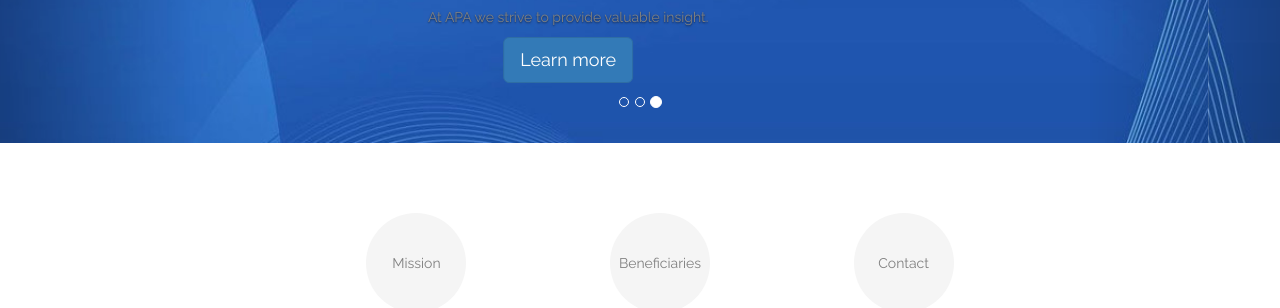
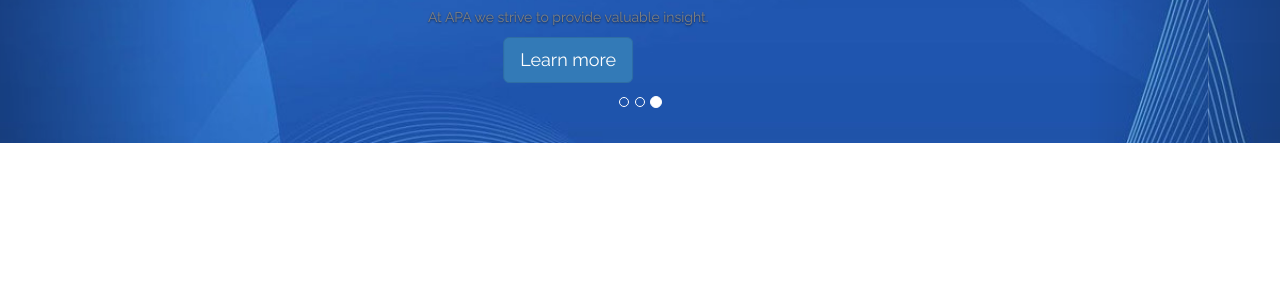
Before and after one commit to CJHB/analysis.sg, a plain HTML site: page index.html in a window 1280 px wide. Shown: the part 450-758 px from the top of the page. Drawn offline with nearby package versions, Linux system fonts and the light colour scheme.

Commit message:
Removal of the featurette circles

```diff
--- a/index.html
+++ b/index.html
@@ -70,13 +70,13 @@
       <img class="img" src="http://www.bsgdelivers.com/wp-content/uploads/2013/01/Why-bother-with-BAs-on-a-compliance-project.png" alt="wordmap">
     </div> -->
 
-    <div class="featurettes">
+    <!-- <div class="featurettes">
       <ul>
         <li><p class="f-item">Mission</p></li>
         <li><p class="f-item">Beneficiaries</p></li>
         <li><p class="f-item">Contact</p></li>
       </ul>
-    </div>
+    </div> -->
 
   <script src="https://ajax.googleapis.com/ajax/libs/jquery/3.1.1/jquery.min.js"></script>
   <script src="https://maxcdn.bootstrapcdn.com/bootstrap/3.3.7/js/bootstrap.min.js"></script>
```
